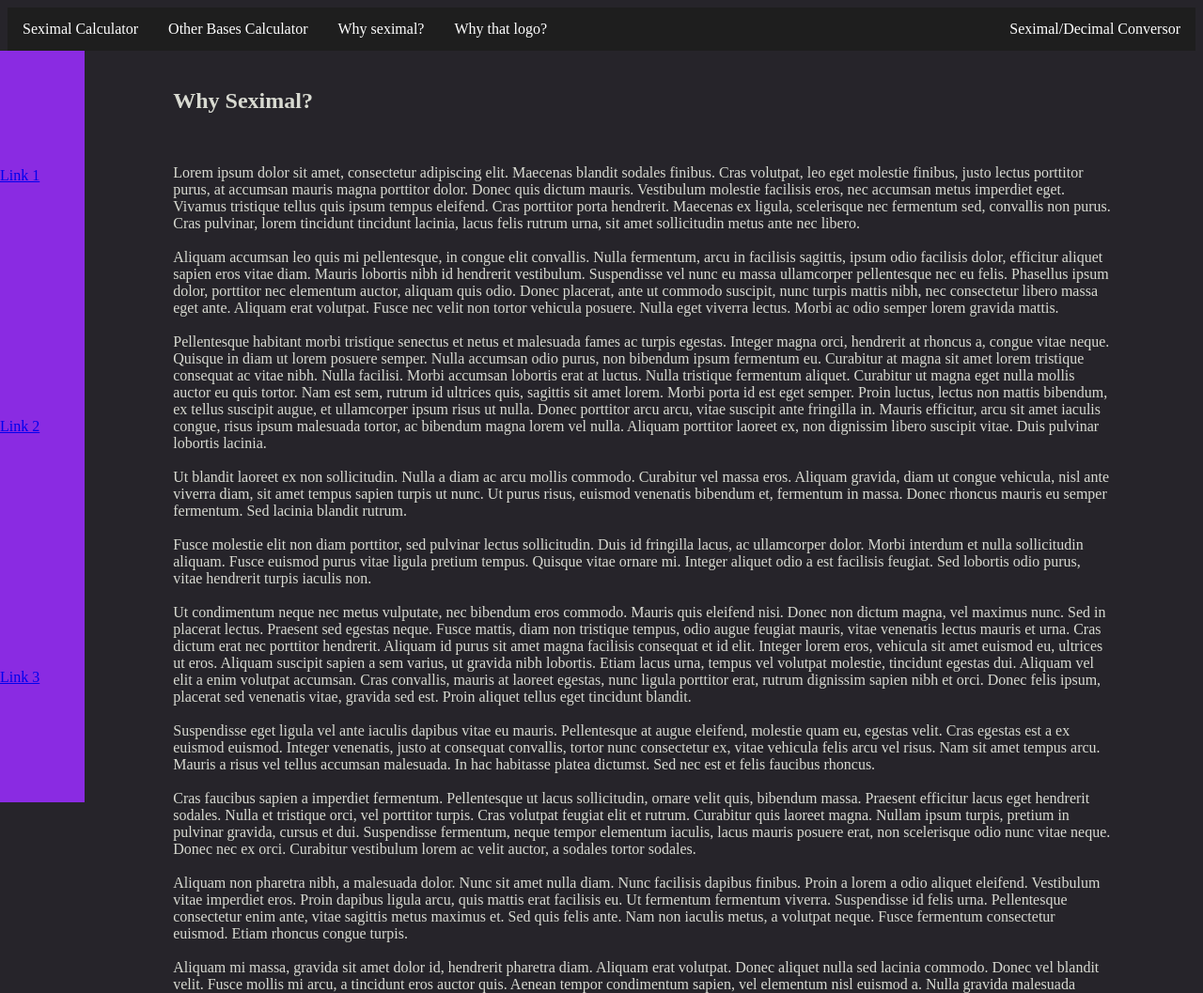
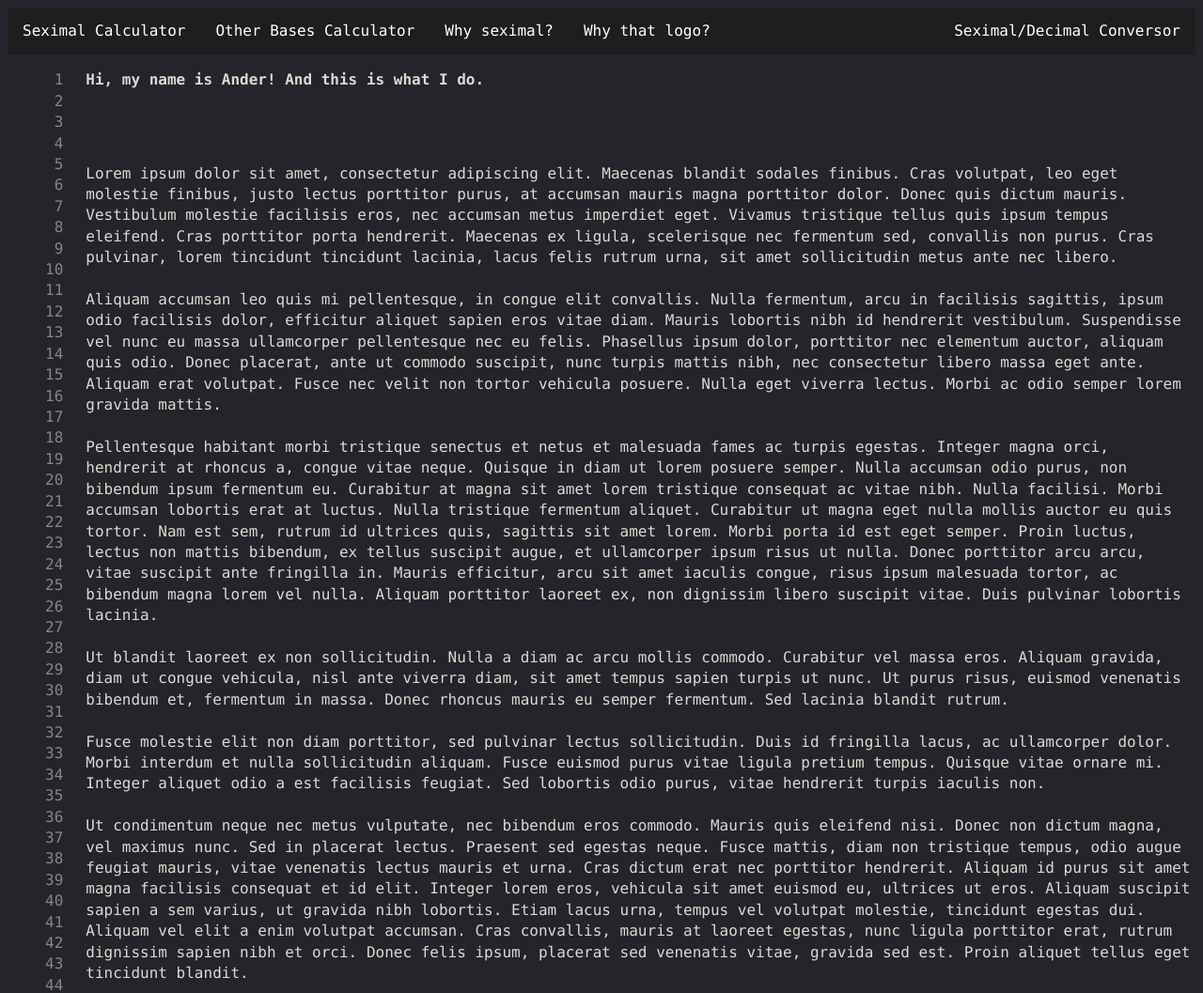
Before and after one commit to DanderTaes/Portfolio, a plain HTML site: page index.html in a window 1280 px wide. Shown: the top 1057 px of the page at 94% size. Drawn offline with nearby package versions, Linux system fonts and the light colour scheme.

Commit message:
number Bar

```diff
--- a/css/style.css
+++ b/css/style.css
@@ -1,8 +1,17 @@
 body {
     background: #26242a;
     color: #d8dad1;
+    line-height:1.4em; /*1.4 em universal height */
 }
 
+br {
+    display: block;
+    margin: 1.4em 0;
+ }
+
+* {
+    font-family: Consolas, 'Courier New', monospace;
+}
 
 
 .navBar ul {
@@ -30,21 +39,38 @@ body {
 }
 
 
+.flex_container {
+    display: flex;
+    flex-direction: row;
+    height: 100%;
+    width: 100%;
+    align-items: baseline;
+    gap: 1.5em;
+}
 
 
-/*Num bar */
+/* Num bar */
 .numBar {
-    position: fixed;
     left: 0;
     z-index: 50;
     display: flex;
-    justify-content: space-around;
+    /* justify-content: space-around; */
     flex-flow: column;
-    max-height: 100%;
-    height: 100%;
-    background: blueviolet;
+    color: #858585;
+    text-align: right;
+}
+
+.numBar ul {
+    list-style: none;
+    font-size: 1em;
+  }
+
+
+
+.content h3, p {
+    font-size: 1em;
+
 
 }
 
-
 /* TODO: implementar media thingy : @media() */
--- a/index.html
+++ b/index.html
@@ -6,7 +6,8 @@
        <meta http-equiv="X-UA-Compatible" content="IE=edge">
        <title>Ander Gaytán - Programmer</title>
        <link rel="stylesheet" type="text/css" href="css/style.css">
-        <script type="text/javascript" src="js/script.js"></script>
+       <script src="http://ajax.googleapis.com/ajax/libs/jquery/1.7.1/jquery.min.js" type="text/javascript"></script>
+
     <!-- <link rel="icon" type="image/png" href="images/SeximalLogo.png"> -->
    </head>
 
@@ -22,49 +23,54 @@
         </ul>
     </nav>
 
-    <div class="numBar" style="width:7%">
-        <a href="#" class="w3-bar-item w3-button">Link 1</a>
-        <a href="#" class="w3-bar-item w3-button">Link 2</a>
-        <a href="#" class="w3-bar-item w3-button">Link 3</a>
+    <div  class="flex_container">
+        <div class="numBar">
+            <ul id="numbers">
+
+            </ul>
 
         </div>
-    <div class="content" style="margin-left:7%">
-        <div id="WhySeximal" style="margin-top:60px; padding: 20px; width: 1000px; margin:0 auto;">
-            <h2>Why Seximal?</h2>
-            <br>
+        <div class="content" id="content">
+            <div id="WhySeximal">
+                <h3>Hi, my name is Ander! And this is what I do.</h3>
+                <br></br>
                 <p>
                     Lorem ipsum dolor sit amet, consectetur adipiscing elit. Maecenas blandit sodales finibus. Cras volutpat, leo eget molestie finibus, justo lectus porttitor purus, at accumsan mauris magna porttitor dolor. Donec quis dictum mauris. Vestibulum molestie facilisis eros, nec accumsan metus imperdiet eget. Vivamus tristique tellus quis ipsum tempus eleifend. Cras porttitor porta hendrerit. Maecenas ex ligula, scelerisque nec fermentum sed, convallis non purus. Cras pulvinar, lorem tincidunt tincidunt lacinia, lacus felis rutrum urna, sit amet sollicitudin metus ante nec libero.
-            </br></br>
+                <br></br>
                     Aliquam accumsan leo quis mi pellentesque, in congue elit convallis. Nulla fermentum, arcu in facilisis sagittis, ipsum odio facilisis dolor, efficitur aliquet sapien eros vitae diam. Mauris lobortis nibh id hendrerit vestibulum. Suspendisse vel nunc eu massa ullamcorper pellentesque nec eu felis. Phasellus ipsum dolor, porttitor nec elementum auctor, aliquam quis odio. Donec placerat, ante ut commodo suscipit, nunc turpis mattis nibh, nec consectetur libero massa eget ante. Aliquam erat volutpat. Fusce nec velit non tortor vehicula posuere. Nulla eget viverra lectus. Morbi ac odio semper lorem gravida mattis.
-            </br></br>
+                <br></br>
                     Pellentesque habitant morbi tristique senectus et netus et malesuada fames ac turpis egestas. Integer magna orci, hendrerit at rhoncus a, congue vitae neque. Quisque in diam ut lorem posuere semper. Nulla accumsan odio purus, non bibendum ipsum fermentum eu. Curabitur at magna sit amet lorem tristique consequat ac vitae nibh. Nulla facilisi. Morbi accumsan lobortis erat at luctus. Nulla tristique fermentum aliquet. Curabitur ut magna eget nulla mollis auctor eu quis tortor. Nam est sem, rutrum id ultrices quis, sagittis sit amet lorem. Morbi porta id est eget semper. Proin luctus, lectus non mattis bibendum, ex tellus suscipit augue, et ullamcorper ipsum risus ut nulla. Donec porttitor arcu arcu, vitae suscipit ante fringilla in. Mauris efficitur, arcu sit amet iaculis congue, risus ipsum malesuada tortor, ac bibendum magna lorem vel nulla. Aliquam porttitor laoreet ex, non dignissim libero suscipit vitae. Duis pulvinar lobortis lacinia.
-            </br></br>
+                <br></br>
                     Ut blandit laoreet ex non sollicitudin. Nulla a diam ac arcu mollis commodo. Curabitur vel massa eros. Aliquam gravida, diam ut congue vehicula, nisl ante viverra diam, sit amet tempus sapien turpis ut nunc. Ut purus risus, euismod venenatis bibendum et, fermentum in massa. Donec rhoncus mauris eu semper fermentum. Sed lacinia blandit rutrum.
-            </br></br>
+                <br></br>
                     Fusce molestie elit non diam porttitor, sed pulvinar lectus sollicitudin. Duis id fringilla lacus, ac ullamcorper dolor. Morbi interdum et nulla sollicitudin aliquam. Fusce euismod purus vitae ligula pretium tempus. Quisque vitae ornare mi. Integer aliquet odio a est facilisis feugiat. Sed lobortis odio purus, vitae hendrerit turpis iaculis non.
-            </br></br>
+                <br></br>
                     Ut condimentum neque nec metus vulputate, nec bibendum eros commodo. Mauris quis eleifend nisi. Donec non dictum magna, vel maximus nunc. Sed in placerat lectus. Praesent sed egestas neque. Fusce mattis, diam non tristique tempus, odio augue feugiat mauris, vitae venenatis lectus mauris et urna. Cras dictum erat nec porttitor hendrerit. Aliquam id purus sit amet magna facilisis consequat et id elit. Integer lorem eros, vehicula sit amet euismod eu, ultrices ut eros. Aliquam suscipit sapien a sem varius, ut gravida nibh lobortis. Etiam lacus urna, tempus vel volutpat molestie, tincidunt egestas dui. Aliquam vel elit a enim volutpat accumsan. Cras convallis, mauris at laoreet egestas, nunc ligula porttitor erat, rutrum dignissim sapien nibh et orci. Donec felis ipsum, placerat sed venenatis vitae, gravida sed est. Proin aliquet tellus eget tincidunt blandit.
-            </br></br>
+                <br></br>
                     Suspendisse eget ligula vel ante iaculis dapibus vitae eu mauris. Pellentesque at augue eleifend, molestie quam eu, egestas velit. Cras egestas est a ex euismod euismod. Integer venenatis, justo at consequat convallis, tortor nunc consectetur ex, vitae vehicula felis arcu vel risus. Nam sit amet tempus arcu. Mauris a risus vel tellus accumsan malesuada. In hac habitasse platea dictumst. Sed nec est et felis faucibus rhoncus.
-            </br></br>
+                <br></br>
                     Cras faucibus sapien a imperdiet fermentum. Pellentesque ut lacus sollicitudin, ornare velit quis, bibendum massa. Praesent efficitur lacus eget hendrerit sodales. Nulla et tristique orci, vel porttitor turpis. Cras volutpat feugiat elit et rutrum. Curabitur quis laoreet magna. Nullam ipsum turpis, pretium in pulvinar gravida, cursus et dui. Suspendisse fermentum, neque tempor elementum iaculis, lacus mauris posuere erat, non scelerisque odio nunc vitae neque. Donec nec ex orci. Curabitur vestibulum lorem ac velit auctor, a sodales tortor sodales.
-            </br></br>
+                <br></br>
                     Aliquam non pharetra nibh, a malesuada dolor. Nunc sit amet nulla diam. Nunc facilisis dapibus finibus. Proin a lorem a odio aliquet eleifend. Vestibulum vitae imperdiet eros. Proin dapibus ligula arcu, quis mattis erat facilisis eu. Ut fermentum fermentum viverra. Suspendisse id felis urna. Pellentesque consectetur enim ante, vitae sagittis metus maximus et. Sed quis felis ante. Nam non iaculis metus, a volutpat neque. Fusce fermentum consectetur euismod. Etiam rhoncus congue turpis.
-            </br></br>
+                <br></br>
                     Aliquam mi massa, gravida sit amet dolor id, hendrerit pharetra diam. Aliquam erat volutpat. Donec aliquet nulla sed lacinia commodo. Donec vel blandit velit. Fusce mollis mi arcu, a tincidunt eros auctor quis. Aenean tempor condimentum sapien, vel elementum nisl euismod a. Nulla gravida malesuada lorem nec sodales. Donec a turpis vel augue tincidunt volutpat sed sed tellus. Vestibulum sodales nec elit eu malesuada. Praesent neque est, accumsan tempus sollicitudin a, egestas a nisl. Donec finibus consequat nibh, quis posuere elit.
-            </br></br>
+                <br></br>
                     Sed sapien augue, efficitur vel turpis id, fermentum vehicula augue. Vivamus scelerisque urna a euismod facilisis. Integer eu dolor id neque tincidunt vestibulum et in leo. Aliquam et arcu at neque interdum congue vel vel metus. Aenean fringilla lectus massa, elementum pulvinar ipsum eleifend sed. Fusce at dolor sapien. Donec nec nibh sed nisl ultricies cursus. Fusce a lacus non erat laoreet congue. Sed eu posuere velit.
-            </br></br>
+                <br></br>
                     Nunc rhoncus elit at ante vehicula mollis. Suspendisse tincidunt tortor euismod elementum cursus. Orci varius natoque penatibus et magnis dis parturient montes, nascetur ridiculus mus. Donec sollicitudin diam sapien, sed dictum augue congue in. Etiam faucibus sagittis risus maximus faucibus. In vel justo enim. Proin accumsan vestibulum sodales. Nulla dapibus ex sed tempus consectetur. Quisque ut magna eu ipsum posuere congue ut sit amet libero. Nulla facilisi. Vivamus et odio justo. Vestibulum ex metus, eleifend sit amet libero in, fermentum pellentesque nibh. Pellentesque ac faucibus ante.
-            </br></br>
+                <br></br>
                     Nullam accumsan malesuada finibus. Proin sit amet tempus elit. In hac habitasse platea dictumst. Donec nec elementum quam. Donec nec lectus a sapien hendrerit vestibulum a vel velit. Duis quis feugiat velit. In et orci fringilla, dignissim arcu a, elementum nisl. Class aptent taciti sociosqu ad litora torquent per conubia nostra, per inceptos himenaeos. Suspendisse in laoreet turpis. Praesent posuere lectus non eleifend placerat. Ut ac erat velit.
-            </br></br>
+                <br></br>
                     Mauris vel arcu convallis, egestas augue venenatis, pretium quam. Curabitur aliquam ante vitae velit laoreet, eget feugiat lacus hendrerit. Fusce lobortis orci id laoreet varius. Fusce molestie elit vel diam vehicula elementum. Quisque nibh sem, bibendum quis ante vitae, pharetra rutrum enim. Donec fermentum consequat leo ut sodales. Nunc pulvinar lectus justo, id tempor leo faucibus ac.
-            </br></br>
+                <br></br>
                     Vivamus et convallis erat. Sed venenatis neque ut lorem congue scelerisque. Donec cursus sit amet velit in ultricies. In nulla ligula, tristique eget turpis sed, tempor ullamcorper neque. Pellentesque in luctus leo. Etiam elit orci, lobortis at tellus in, dictum tempus turpis. In a ultricies sapien, non condimentum neque. Proin lacus mi, pulvinar sit amet metus sit amet, ornare semper dolor. Nulla aliquam, ante vel scelerisque venenatis, tortor nunc venenatis tellus, et consectetur libero arcu commodo enim. Donec ac vestibulum erat. Nam varius est sapien, sed porta mi porttitor et.
+                <br></br>
+                    hola
                 </p>
             </div>
         </div>
+    </div>
+    <script type="text/javascript" src="js/script.js"></script>
    </body>
 
 </html>
--- a/js/script.js
+++ b/js/script.js
@@ -0,0 +1,50 @@
+
+// create list of numbers until the page ends
+
+const ul = document.getElementById("numbers");
+
+function createNumber(i) {
+    var li = document.createElement("li");
+    li.appendChild(document.createTextNode(i.toString()));
+    ul.appendChild(li);
+}
+
+// px to em
+
+$.fn.toEm = function(settings){
+    settings = jQuery.extend({
+        scope: 'body'
+    }, settings);
+    var that = parseInt(this[0],10),
+        scopeTest = jQuery('<div style="display: none; font-size: 1em; margin: 0; padding:0; height: auto; line-height: 1; border:0;">&nbsp;</div>').appendTo(settings.scope),
+        scopeVal = scopeTest.height();
+    scopeTest.remove();
+    return (that / scopeVal).toFixed(8) + 'em';
+};
+
+
+$.fn.toPx = function(settings){
+    settings = jQuery.extend({
+        scope: 'body'
+    }, settings);
+    var that = parseFloat(this[0]),
+        scopeTest = jQuery('<div style="display: none; font-size: 1em; margin: 0; padding:0; height: auto; line-height: 1; border:0;">&nbsp;</div>').appendTo(settings.scope),
+        scopeVal = scopeTest.height();
+    scopeTest.remove();
+    return Math.round(that * scopeVal) + 'px';
+};
+
+
+//get how many lines there are
+
+var x = document.getElementById("content").clientHeight;
+console.log(x);
+var xEm = $(x).toEm();
+var lines = Math.round(parseFloat(xEm.replace('em', ''))/1.4)-1;
+console.log(lines);
+
+
+
+for (let i = 0; i < lines; i++) {
+    createNumber(i+1);
+}
```
Lines whose indentation alone changed are shown as unchanged.
